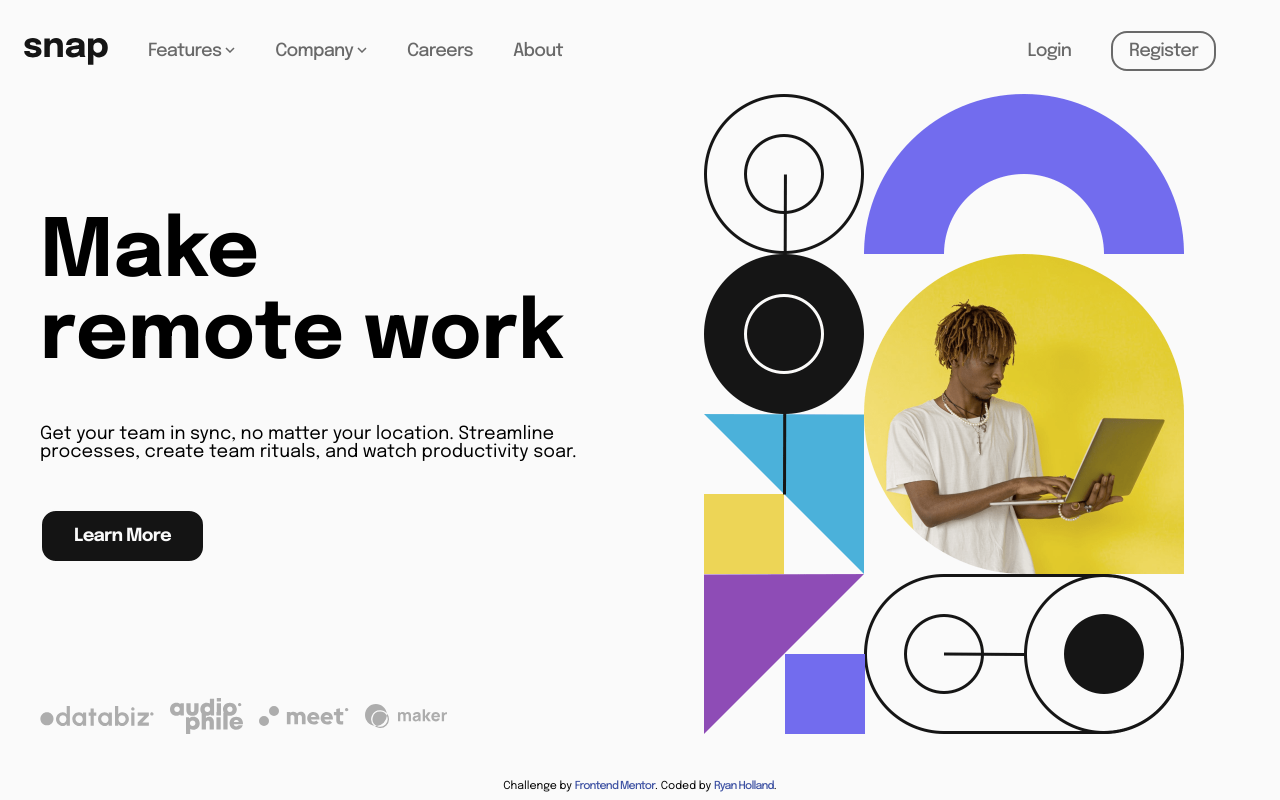
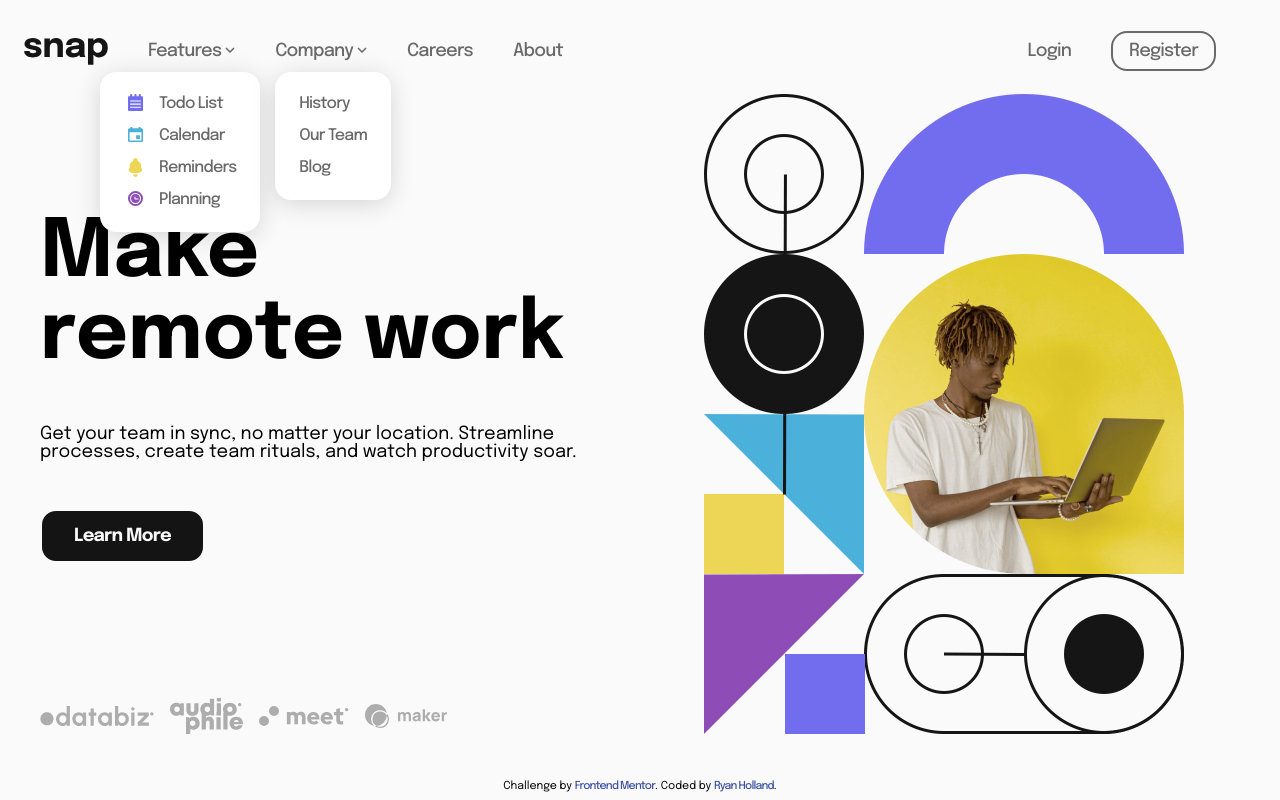
Before and after one commit to ryangholland/intro-dropdown-nav, a plain HTML site: page index.html in a window 1280 px wide. Drawn offline with Linux system fonts and the light colour scheme.

Commit message:
Style static dropdown lists

```diff
--- a/index.html
+++ b/index.html
@@ -26,11 +26,26 @@
                 >Features
                 <img class="arrow" src="./images/icon-arrow-down.svg" alt=""
               /></a>
+              <div class="dropdown features-dropdown">
+                <ul class="dropdown-list">
+                  <li><a href="#"><img src="./images/icon-todo.svg" alt="" />Todo List</a></li>
+                  <li><a href="#"><img src="./images/icon-calendar.svg" alt=""> Calendar</a></li>
+                  <li><a href="#"><img src="./images/icon-reminders.svg" alt=""> Reminders</a></li>
+                  <li><a href="#"><img src="./images/icon-planning.svg" alt=""> Planning</a></li>
+                </ul>
+              </div>
             </li>
             <li>
               <a href="#"
                 >Company <img src="./images/icon-arrow-down.svg" alt=""
               /></a>
+              <div class="dropdown company-dropdown">
+                <ul class="dropdown-list">
+                  <li><a href="#">History</a></li>
+                  <li><a href="#">Our Team</a></li>
+                  <li><a href="#">Blog</a></li>
+                </ul>
+              </div>
             </li>
             <li><a href="#">Careers</a></li>
             <li><a href="#">About</a></li>
--- a/style.css
+++ b/style.css
@@ -165,6 +165,34 @@ header {
   display: none;
 }
 
+nav {
+  position: relative;
+}
+
+.dropdown {
+  position: absolute;
+  line-height: 2rem;
+  font-size: 1rem;
+  background-color: white;
+  padding: 1rem 1.5rem;
+  box-shadow: 0 0.25em 1.5em rgba(0, 0, 0, 0.15);
+  border-radius: 1rem;
+}
+
+.dropdown img {
+  width: 15px;
+  margin-right: 1rem;
+}
+
+.features-dropdown {
+  top: 3rem;
+  left: -3rem;
+}
+
+.company-dropdown {
+  top: 3rem;
+}
+
 /* Hero */
 
 .hero-left {
@@ -297,6 +325,6 @@ footer {
   /* Footer */
 
   footer {
-    display: none;
+    margin-top: 2rem;
   }
 }
```
